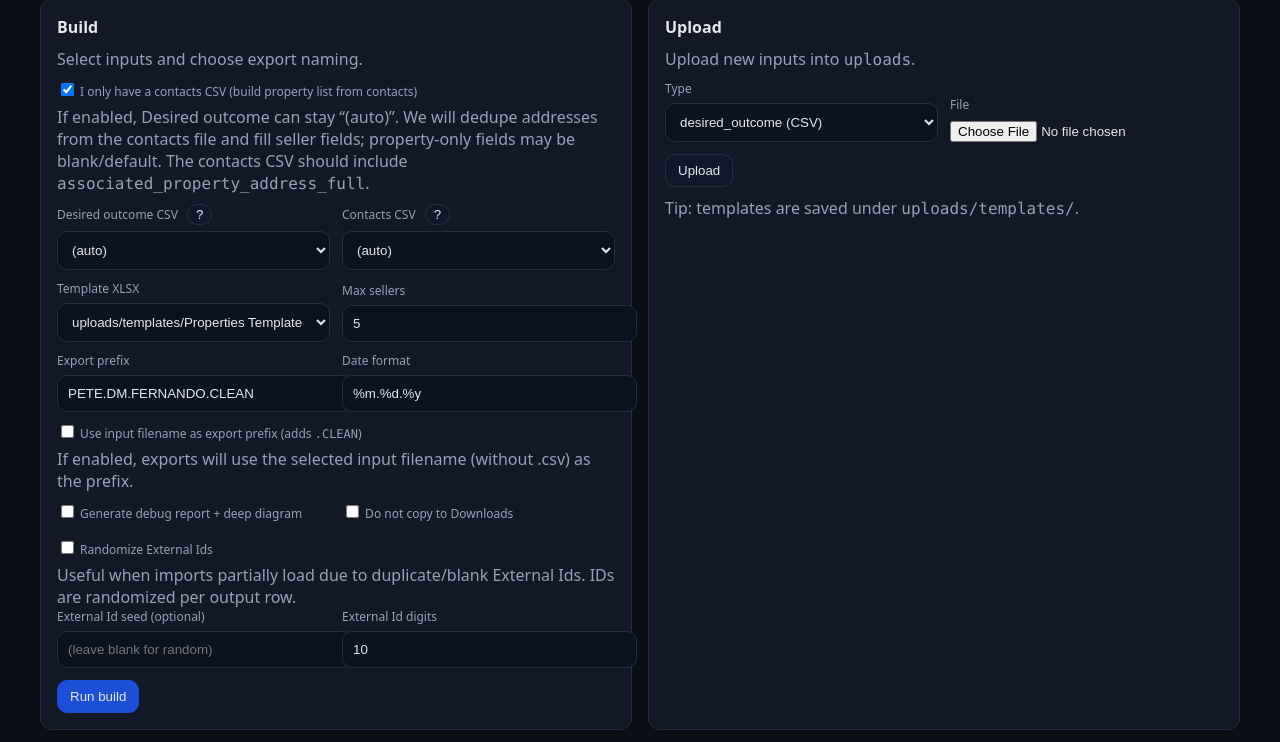
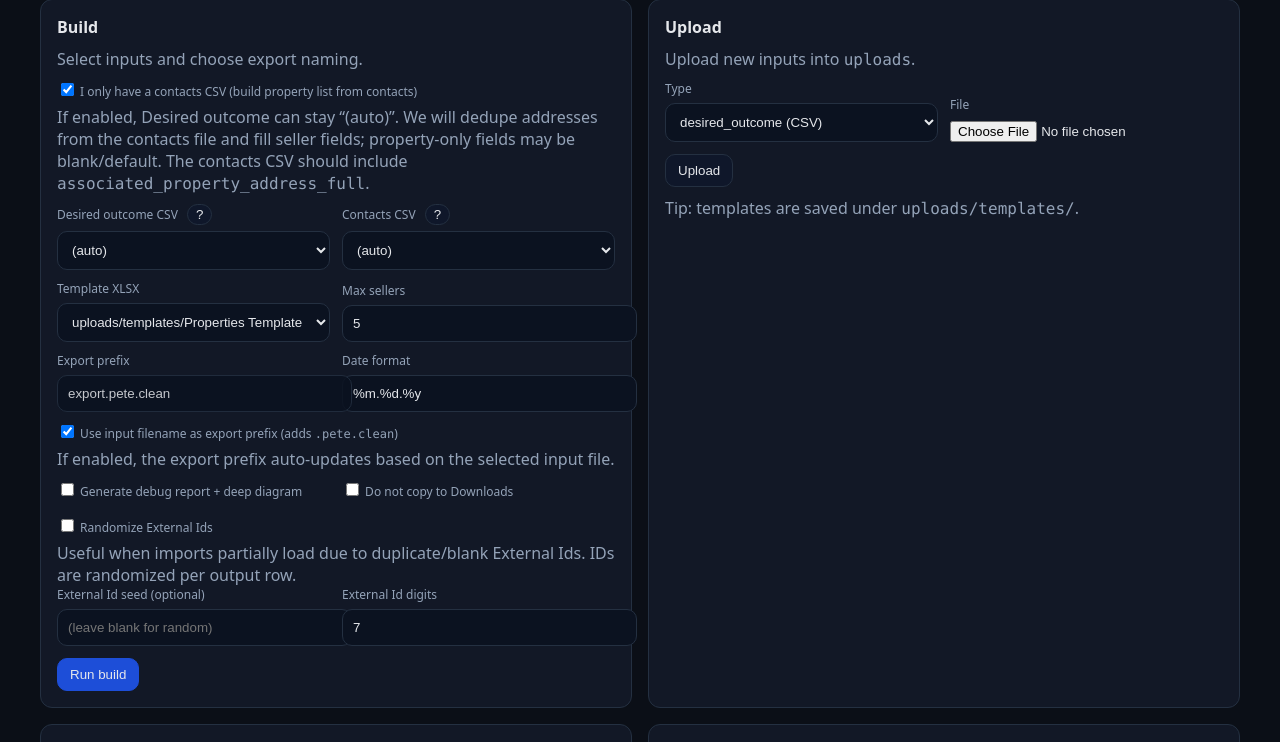
Before and after one commit to Mark0025/pete-data-sanitizer, a FastAPI app: page /ui in a window 1280 px wide. Shown: the part 601-1343 px from the top of the page. Run offline with FastAPI, Linux system fonts and the light colour scheme.

Commit message:
feat: dynamic export prefix from selected upload
Make the UI export prefix auto-update from the selected input filename when
enabled, and set the default External Id digits to 7 for quicker imports.

```diff
--- a/pete_dm_clean/cli.py
+++ b/pete_dm_clean/cli.py
@@ -120,7 +120,7 @@ def build(
         cfg_get(cfg_raw, "build.desktop_subfolder_date_format", "%m.%d.%y")
     )
     eff_randomize_external_ids = bool(randomize_external_ids) if randomize_external_ids is not None else False
-    eff_external_id_digits = int(external_id_digits if external_id_digits is not None else 10)
+    eff_external_id_digits = int(external_id_digits if external_id_digits is not None else 7)
     eff_trace_calls = bool(trace_calls) if trace_calls is not None else False
     eff_trace_max_events = int(trace_max_events if trace_max_events is not None else 50000)
     eff_trace_include_stdlib = bool(trace_include_stdlib) if trace_include_stdlib is not None else False
--- a/pete_dm_clean/server.py
+++ b/pete_dm_clean/server.py
@@ -413,7 +413,7 @@ def create_app(uploads_dir: Path = Path("uploads")) -> FastAPI:
         max_sellers: int = Form(5),
         randomize_external_ids: bool = Form(False),
         external_id_seed: int | None = Form(None),
-        external_id_digits: int = Form(10),
+        external_id_digits: int = Form(7),
         debug_report: bool = Form(False),
         no_desktop_copy: bool = Form(False),
         contacts_only: bool = Form(False),
--- a/pete_dm_clean/ui/templates/dashboard.html
+++ b/pete_dm_clean/ui/templates/dashboard.html
@@ -122,7 +122,7 @@
         <div class="row">
           <div>
             <label>Export prefix</label>
-            <input type="text" name="export_prefix" value="PETE.DM.FERNANDO.CLEAN"/>
+            <input type="text" name="export_prefix" id="export_prefix_input" value="PETE.DM.FERNANDO.CLEAN"/>
           </div>
           <div>
             <label>Date format</label>
@@ -134,9 +134,12 @@
 
         <div class="row">
           <div>
-            <label><input type="checkbox" name="export_prefix_from_input" value="true" /> Use input filename as export prefix (adds <span class="mono">.CLEAN</span>)</label>
+            <label>
+              <input type="checkbox" id="export_prefix_from_input_cb" name="export_prefix_from_input" value="true" checked />
+              Use input filename as export prefix (adds <span class="mono">.pete.clean</span>)
+            </label>
             <div class="muted">
-              If enabled, exports will use the selected input filename (without .csv) as the prefix.
+              If enabled, the export prefix auto-updates based on the selected input file.
             </div>
           </div>
         </div>
@@ -169,7 +172,7 @@
           </div>
           <div>
             <label>External Id digits</label>
-            <input type="number" name="external_id_digits" value="10" min="6" max="32"/>
+            <input type="number" name="external_id_digits" value="7" min="6" max="32"/>
           </div>
         </div>
 
@@ -340,5 +343,55 @@
     document.getElementById('helpModal').addEventListener('click', function(e) {
       if (e.target.id === 'helpModal') closeHelp();
     });
+
+    // ---- Export prefix (dynamic from selected input) ----
+    function slugPrefixFromFilename(filename) {
+      if (!filename) return "export.pete.clean";
+      // drop extension
+      const base = filename.replace(/\.[^.]+$/, "");
+      let s = base.toLowerCase();
+      // keep alnum/_/space/hyphen, turn everything else into spaces
+      s = s.replace(/[^\w\s-]+/g, " ");
+      // underscores/spaces -> hyphen
+      s = s.replace(/[_\s]+/g, "-");
+      s = s.replace(/-+/g, "-").replace(/^-|-$/g, "");
+      let parts = s.split("-").filter(Boolean);
+      while (parts.length && /^\d+$/.test(parts[parts.length - 1])) parts.pop();
+      parts = parts.slice(0, 6);
+      const slug = parts.length ? parts.join("-") : "export";
+      return `${slug}.pete.clean`;
+    }
+
+    function selectedInputFilename() {
+      // Prefer desired_outcome if selected; otherwise use contacts.
+      const desired = document.getElementById("desired_outcome_select")?.value || "";
+      const contacts = document.getElementById("contacts_select")?.value || "";
+      return desired || contacts || "";
+    }
+
+    function syncExportPrefixUI() {
+      const cb = document.getElementById("export_prefix_from_input_cb");
+      const inp = document.getElementById("export_prefix_input");
+      if (!cb || !inp) return;
+
+      if (!inp.dataset.manualValue) inp.dataset.manualValue = inp.value || "";
+
+      if (cb.checked) {
+        const filename = selectedInputFilename();
+        inp.value = slugPrefixFromFilename(filename);
+        inp.readOnly = true;
+        inp.style.opacity = "0.85";
+      } else {
+        inp.readOnly = false;
+        inp.style.opacity = "1";
+        inp.value = inp.dataset.manualValue || inp.value;
+      }
+    }
+
+    document.getElementById("export_prefix_from_input_cb")?.addEventListener("change", syncExportPrefixUI);
+    document.getElementById("desired_outcome_select")?.addEventListener("change", syncExportPrefixUI);
+    document.getElementById("contacts_select")?.addEventListener("change", syncExportPrefixUI);
+    // Initialize on page load
+    syncExportPrefixUI();
   </script>
 {% endblock %}
```
